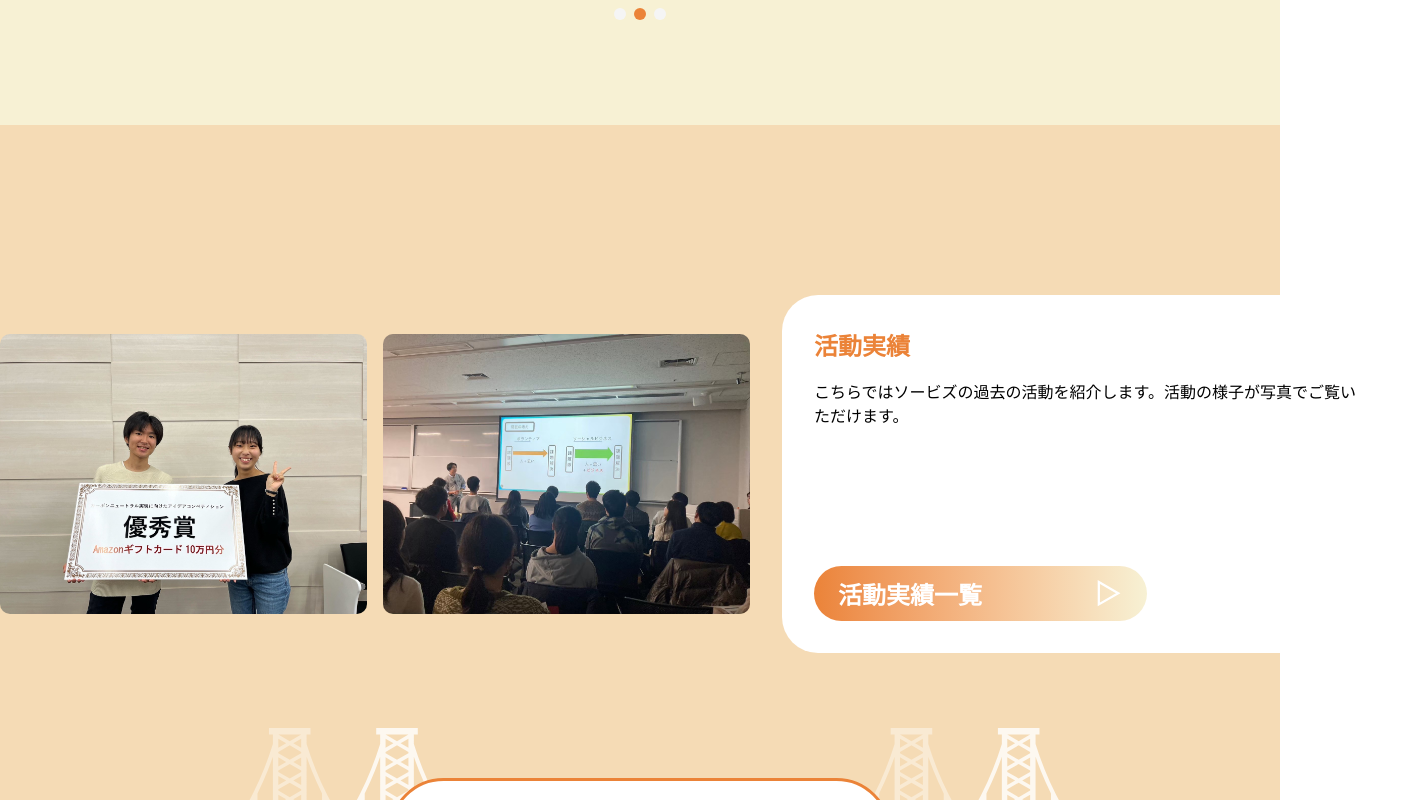
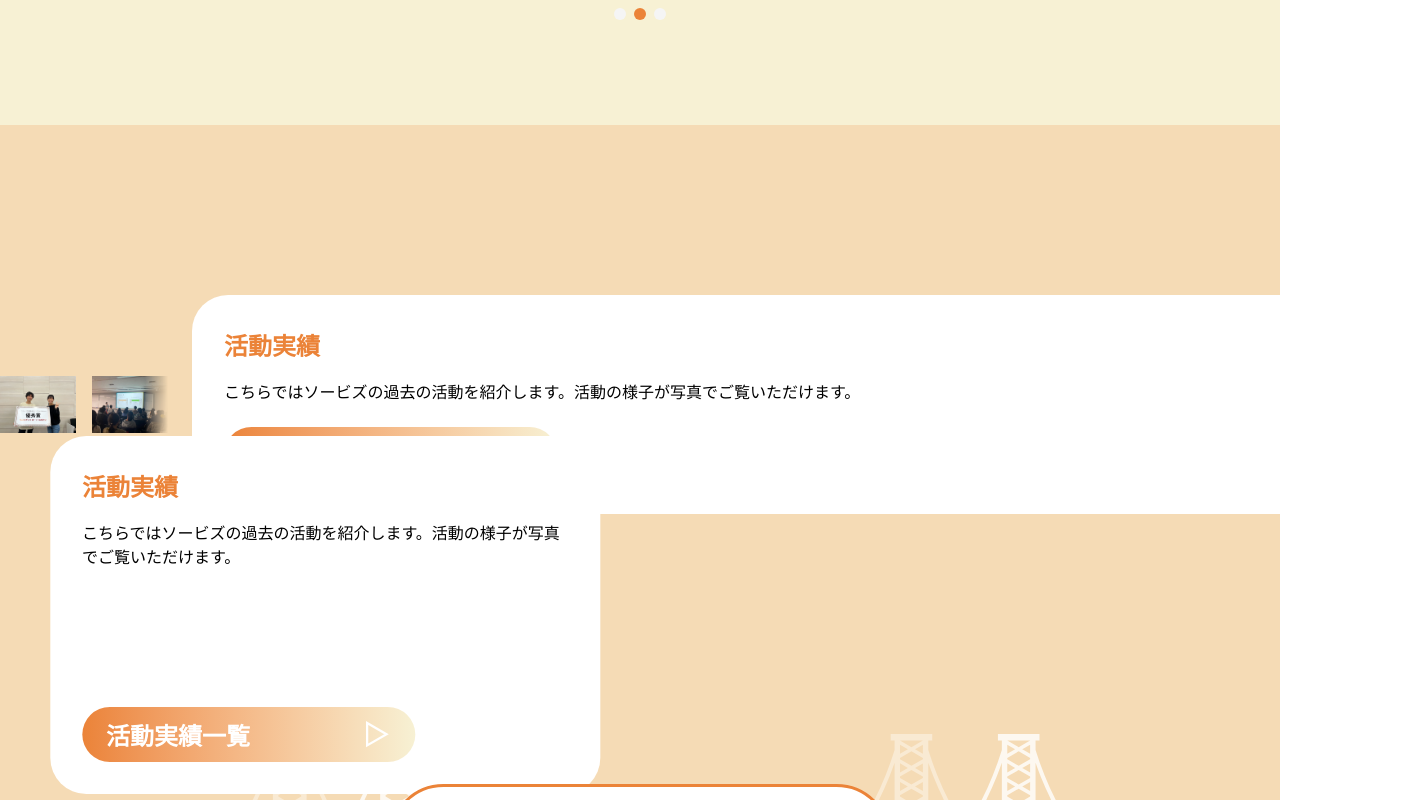
Before and after one commit to tsukuneA1/sobus, a Next.js app in the folder app/: page / in a window 1280 px wide. Shown: the part 3160-3960 px from the top of the page, 1403 px wide, since content can reach past the window. Built offline with nearby package versions, Linux system fonts and the light colour scheme.

Commit message:
feat:responsive

```diff
--- a/app/src/app/_components/internal-link-section.tsx
+++ b/app/src/app/_components/internal-link-section.tsx
@@ -7,42 +7,68 @@ import Bridges from "@/assets/logo/bridges.svg";
 
 export const InternalLinkSection = () => {
   return (
-    <section className="relative w-full py-[170px] bg-primary/20">
+    <section className="relative w-full pt-[64px] pb-[100px] md:py-[170px] bg-primary/20 overflow-x-hidden">
       <Image
         src={Bridges}
         alt=""
-        fill
-        className="object-bottom object-contain pointer-events-none"
+        width={1185}
+        height={187}
+        className="w-full absolute bottom-0 overflow-hidden"
       />
 
-      {/* 活動実績セクション */}
-      <div className="relative flex flex-col items-center gap-8 mb-[125px] md:flex-row z-10">
-        {/* 左側の画像 */}
-        <div className="flex flex-col gap-4 md:flex-row">
-          <div className="relative h-[200px] w-full overflow-hidden rounded-lg md:h-[280px] md:w-[367px]">
+      <div className="flex flex-col items-center gap-8 mb-[96px] md:mb-[270px] md:flex-row z-10">
+        <div className="relative flex gap-[6px] md:gap-4 md:w-[56vw] pr-2 z-5">
           <Image
             src={Activity1}
             alt="活動の様子"
             width={367}
             height={280}
-              className="h-full w-full object-cover"
+            className="h-full w-1/2 object-cover"
             placeholder="blur"
           />
-          </div>
-          <div className="relative h-[200px] w-full overflow-hidden rounded-lg md:h-[280px] md:w-[367px]">
           <Image
             src={Activity2}
             alt="活動の様子"
             width={367}
             height={280}
-              className="h-full w-full object-cover"
+            className="h-full w-1/2 object-cover z-10"
             placeholder="blur"
+            style={{
+              maskImage: "linear-gradient(to left, transparent, black 30%)",
+              WebkitMaskImage:
+                "linear-gradient(to left, transparent, black 30%)",
+            }}
           />
+
+          <div className="hidden md:block absolute right-0 top-[60px] translate-x-4/5 rounded-[36px] bg-white h-[358px] w-[43vw] md:shrink-0 p-8 pl-[20%]">
+            <div className="flex h-full flex-col justify-between gap-6">
+              <div className="space-y-4">
+                <h2 className="text-xl font-bold leading-normal text-primary md:text-[24px]">
+                  活動実績
+                </h2>
+                <p className="text-sm font-medium leading-6 text-black md:text-base">
+                  こちらではソービズの過去の活動を紹介します。活動の様子が写真でご覧いただけます。
+                </p>
+              </div>
+
+              <Link
+                href="/projects"
+                className="group inline-flex h-[55px] w-full max-w-[333px] items-center justify-between rounded-[27.5px] bg-gradient-to-r from-primary to-secondary px-6 text-xl font-bold text-white transition-opacity hover:opacity-90 md:text-[24px]"
+              >
+                <span>活動実績一覧</span>
+                <Image
+                  src={NextIcon}
+                  alt=""
+                  width={27}
+                  height={27}
+                  className="h-[27px] w-[27px]"
+                />
+              </Link>
+            </div>
           </div>
         </div>
 
-        {/* 右側の白いカード */}
-        <div className="h-auto w-full rounded-[36px] bg-white p-6 md:h-[358px] md:w-[621px] md:shrink-0 md:p-8">
+        <div className="rounded-l-[36px] bg-white w-[85vw] md:shrink-0 p-8 self-end">
           <div className="flex h-full flex-col justify-between gap-6">
             <div className="space-y-4">
               <h2 className="text-xl font-bold leading-normal text-primary md:text-[24px]">
```
Lines whose indentation alone changed are shown as unchanged.
